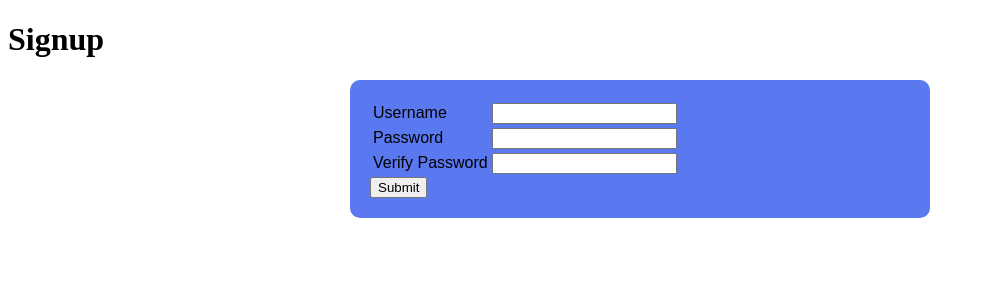
After one commit to bandchick925/blogz, a Flask app: page /signup in a window 1280 px wide. The commit adds this page. Shown: the top 300 px of the page, without its empty margins (0-984 px from the left). Run offline with Flask 2, Linux system fonts and the light colour scheme.

Commit message:
Completed Assignment

```diff
--- a/main.py
+++ b/main.py
@@ -1,89 +1,225 @@
-from flask import Flask, request, redirect, render_template
+from flask import Flask, request, redirect, render_template, session, flash, url_for, get_flashed_messages
 from flask_sqlalchemy import SQLAlchemy
 from sqlalchemy import desc
-import jinja2
-import os
+import os, jinja2, hashlib, datetime
 
 
 template_dir = os.path.join(os.path.dirname(__file__), 'templates')
 jinja_env = jinja2.Environment(loader=jinja2.FileSystemLoader(template_dir), autoescape=True)
 
-
 app = Flask(__name__)
 app.config['DEBUG'] = True
-app.config['SQLALCHEMY_DATABASE_URI'] = 'mysql+pymysql://build-a-blog:work@localhost:3306/build-a-blog'
+app.config['SQLALCHEMY_DATABASE_URI'] = 'mysql+pymysql://blogz:work@localhost:3306/blogz'
+app.config['SQLALCHEMY_TRACK_MODIFICATIONS'] = False
 app.config['SQLALCHEMY_ECHO'] = True
+app.secret_key = 'y337kGcys&zP3B'
 db = SQLAlchemy(app)
 
 
 class Blog(db.Model):
-
     id = db.Column(db.Integer, primary_key=True)
     title = db.Column(db.String(120))
     body = db.Column(db.Text)
+    owner_id = db.Column(db.Integer, db.ForeignKey('user.id'))
+    stamp = db.Column(db.DateTime)
 
-    def __init__(self, title, body):
+    def __init__(self, title, body, owner, stamp):
         self.title = title
         self.body = body
+        self.owner = owner
+        self.stamp = stamp
+
+
+class User(db.Model):
+    id = db.Column(db.Integer, primary_key=True)
+    username = db.Column(db.String(120))
+    password = db.Column(db.String(120))
+    blogs = db.relationship('Blog', backref='owner')
+
+    def __init__(self, username, password):
+        self.username = username
+        self.password = hashlib.sha256(str.encode(password)).hexdigest()
+
+
+@app.before_request
+def require_login():
+    allowed_routes = ['login', 'signup', 'blog', 'index']
+    if request.endpoint not in allowed_routes and 'username' not in session:
+        return redirect('/login')
+
+
+@app.route('/login', methods=['POST', 'GET'])
+def login():
+    template = jinja_env.get_template('login.html')
+    if request.method == 'POST':
+        username = request.form['username']
+        password = request.form['password']
+        user = User.query.filter_by(username=username).first()
+        if user:
+            if user.password == hashlib.sha256(str.encode(password)).hexdigest():
+                session['username'] = username
+                flash("Logged in")
+                return redirect('/newpost')
+            else:
+                flash('Password Incorrect')
+        else:
+            flash('Username Incorrect')
+
+    return template.render(get_flashed_messages=get_flashed_messages)
+
+
+@app.route('/logout')
+def logout():
+    del session['username']
+    return redirect('/blog')
+
+
+@app.route('/', methods=['GET'])
+def index():
+    template = jinja_env.get_template('index.html')
+    username = 'Blog Buddy'
+    if 'username' in session.keys():
+        username = session['username']
+    return template.render(username=username)
+
+
+@app.route('/signup', methods=['GET', 'POST'])
+def signup():
+    template = jinja_env.get_template('signup.html')
+    if request.method == 'POST':
+        name = request.form['username']
+        password = request.form['password']
+        verify = request.form['verify']
+
+        global name_error, pword_error, verify_error
+        name_error = ''
+        pword_error = ''
+        verify_error = ''
+
+        def is_name_valid(name):
+            global name_error
+            existing_user = User.query.filter_by(username=name).first()
+            if not existing_user:
+                if len(name) > 3:
+                    return True
+                else:
+                    name_error = 'Name is shorter than 3 characters.'
+                    return False
+            else:
+                name_error = 'Username already exists. Select another username.'
+                return False
+
+        def pwords_match(pw, vpw):
+            global pword_error, verify_error
+            if pw == '':
+                pword_error = 'Password field cannot be empty'
+                return False
+
+            elif ' ' in pw:
+                pword_error = 'Password cannot contain spaces'
+                return False
+
+            elif vpw == '':
+                verify_error = 'Password field cannot be empty'
+                return False
+
+            elif ' ' in vpw:
+                verify_error = 'Password cannot contain spaces'
+                return False
+
+            elif (len(password) > 20) or (len(password) < 3):
+                pword_error = 'Password must be 3-20 characters'
+                return False
+
+            elif pw != vpw:
+                pword_error = verify_error = 'Passwords do not match'
+                return False
+            else:
+                return True
+
+        if is_name_valid(name) and pwords_match(password, verify):
+            user = User(username=name, password=password)
+            db.session.add(user)
+            db.session.commit()
+            session['username'] = name
+            return redirect('/newpost')
+        else:
+            return template.render(
+                username_error=name_error,
+                password_error=pword_error,
+                verify_error=verify_error,
+                username=name
+            )
+
+    return template.render()
 
 
 @app.route('/blog', methods=['GET'])
-def display_blog():
+def blog():
     template = jinja_env.get_template('posts.html')
-    title = 'Build-A-Blog'
+    title = 'My Blog'
 
     if 'id' in request.args.keys():
         pid = request.args.get('id')
         post = Blog.query.get_or_404(pid)
         posts = [post]
         return template.render(posts=posts, title=post.title)
+
+    elif 'user' in request.args.keys():
+        uid = request.args.get('user')
+        user = User.query.get(id=uid)
+        posts = Blog.query.filter_by(owner=user).all()
+        template = jinja_env.get_template('singleUser.html')
+        return template.render(posts=posts, title='Posts by {}'.format(user.username))
+
     else:
         posts = Blog.query.order_by(desc(Blog.id)).all()
         return template.render(posts=posts, title=title)
 
 
-@app.route('/newpost', methods=['GET'])
-def display_form():
+@app.route('/newpost', methods=['GET', 'POST'])
+def newpost():
     template = jinja_env.get_template('newpost.html')
+    if request.method == 'POST':
+        title = request.form['title']
+        body = request.form['body']
+
+        global title_error, body_error
+        title_error = ''
+        body_error = ''
+
+        def is_title_valid(t):
+            global title_error
+            if t == '':
+                title_error = 'Enter a title for the new post'
+                return False
+            else:
+                return True
+
+        def is_body_valid(b):
+            global body_error
+            if b == '':
+                body_error = 'Enter a body for the new post'
+                return False
+            else:
+                return True
+
+        if is_title_valid(title) and is_body_valid(body):
+            username = session['username']
+            stamp = datetime.datetime.now()
+            owner = User.query.filter_by(username=username).first()
+            new = Blog(title=title, body=body, owner=owner, stamp=stamp)
+            db.session.add(new)
+            db.session.commit()
+            return redirect('/blog?id={}'.format(new.id))
+        else:
+            return template.render(
+                title=title, body=body,
+                title_error=title_error,
+                body_error=body_error
+            )
+
     return template.render()
-
-
-@app.route('/newpost', methods=['POST'])
-def validate_form():
-    template = jinja_env.get_template('newpost.html')
-    title = request.form['title']
-    body = request.form['body']
-    global title_error, body_error
-    title_error = ''
-    body_error = ''
-
-    def is_title_valid(t):
-        global title_error
-        if t == '':
-            title_error = 'Please Enter a Title'
-            return False
-        else:
-            return True
-
-    def is_body_valid(b):
-        global body_error
-        if b == '':
-            body_error = 'Please Insert Text'
-            return False
-        else:
-            return True
-
-    if is_title_valid(title) and is_body_valid(body):
-        new = Blog(title=title, body=body)
-        db.session.add(new)
-        db.session.commit()
-        return redirect('/blog?id={}'.format(new.id))
-    else:
-        return template.render(
-            title=title, body=body,
-            title_error=title_error,
-            body_error=body_error
-        )
 
 
 if __name__ == '__main__':
--- /dev/null
+++ b/templates/index.html
@@ -0,0 +1,5 @@
+{% extends 'base.html' %}
+
+{% block content %}
+    <h1>Welcome, {{username}}</h1>
+{% endblock %}
--- /dev/null
+++ b/templates/signup.html
@@ -0,0 +1,63 @@
+<!--
+
+    User enters new, valid username, valid password, verifies password correctly & redirected to '/newpost' page with username stored in a session.
+    User leaves any of the username, password, or verify fields blank & gets an error message that one or more fields are invalid.
+    User enters a username that already exists and gets an error message that username already exists.
+    User enters different strings into the password and verify fields and gets an error message that the passwords do not match.
+    User enters a password or username less than 3 characters long and gets either an invalid username or an invalid password message.
+-->
+
+<!DOCTYPE html>
+<html lang="en">
+    <head>
+        <meta charset="UTF-8">
+        <title>Form</title>
+        <style>
+            form {
+                background-color: #5a78f0;
+                padding: 20px;
+                margin: 0 auto;
+                width: 540px;
+                font: 16px sans-serif;
+                border-radius: 10px;
+            }
+            textarea {
+                margin: 10px 0;
+                width: 540px;
+                height: 120px;
+            }
+            .error {
+                color: red;
+            }
+        </style>
+    </head>
+    <body>
+    <h1>Signup</h1>
+        <form method="post">
+            <table>
+                <tr>
+                    <td><label for="username">Username</label></td>
+                    <td>
+                        <input name="username" type="text" value="{{username}}">
+                        <span class="error">{{username_error}}</span>
+                    </td>
+                </tr>
+                <tr>
+                    <td><label for="password">Password</label></td>
+                    <td>
+                        <input name="password" type="password">
+                        <span class="error">{{password_error}}</span>
+                    </td>
+                </tr>
+                <tr>
+                    <td><label for="verify">Verify Password</label></td>
+                    <td>
+                        <input name="verify" type="password">
+                        <span class="error">{{verify_error}}</span>
+                    </td>
+                </tr>
+            </table>
+            <input type="submit">
+        </form>
+    </body>
+</html>
--- /dev/null
+++ b/templates/singleUser.html
@@ -0,0 +1 @@
+{% extends 'base.html' %}
```
Also changed, not shown: templates/base.html (+13 -10 lines), templates/login.html (added, +41 -0 lines), templates/posts.html (+0 -13 lines), templates/newpost.html (line endings or trailing spaces), 1 other file.
